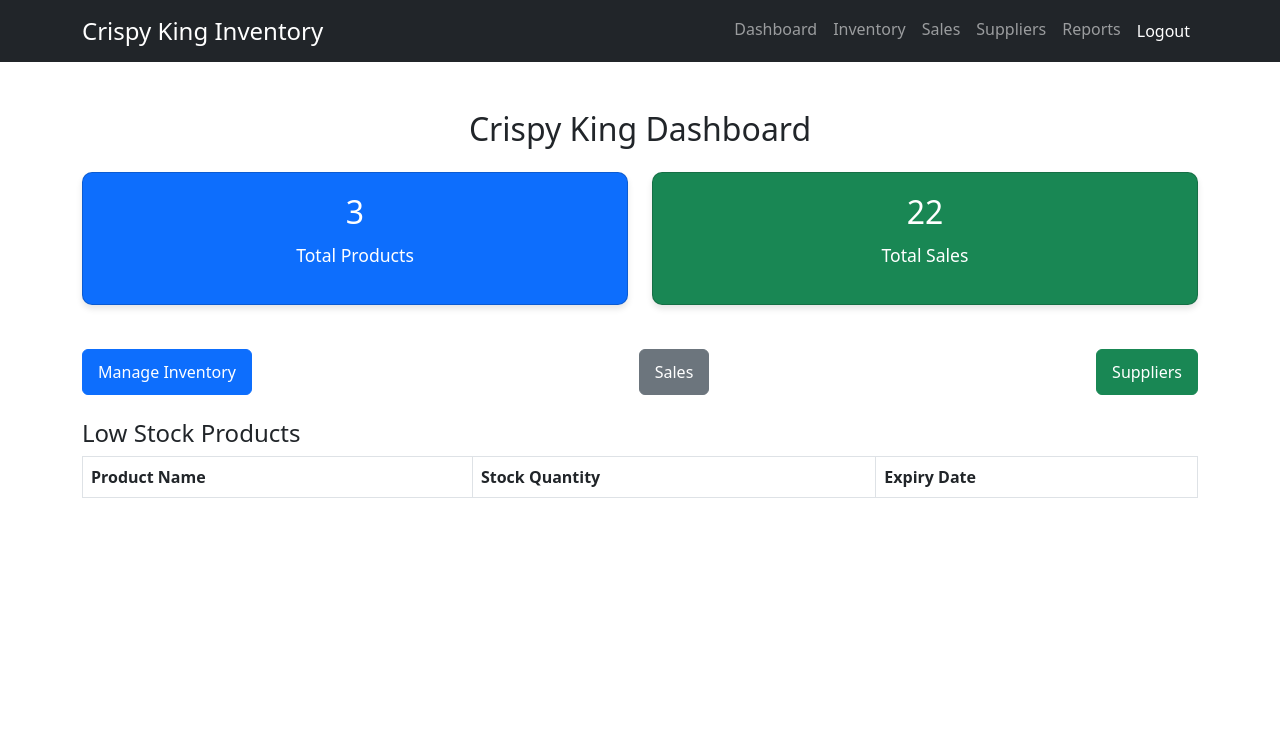
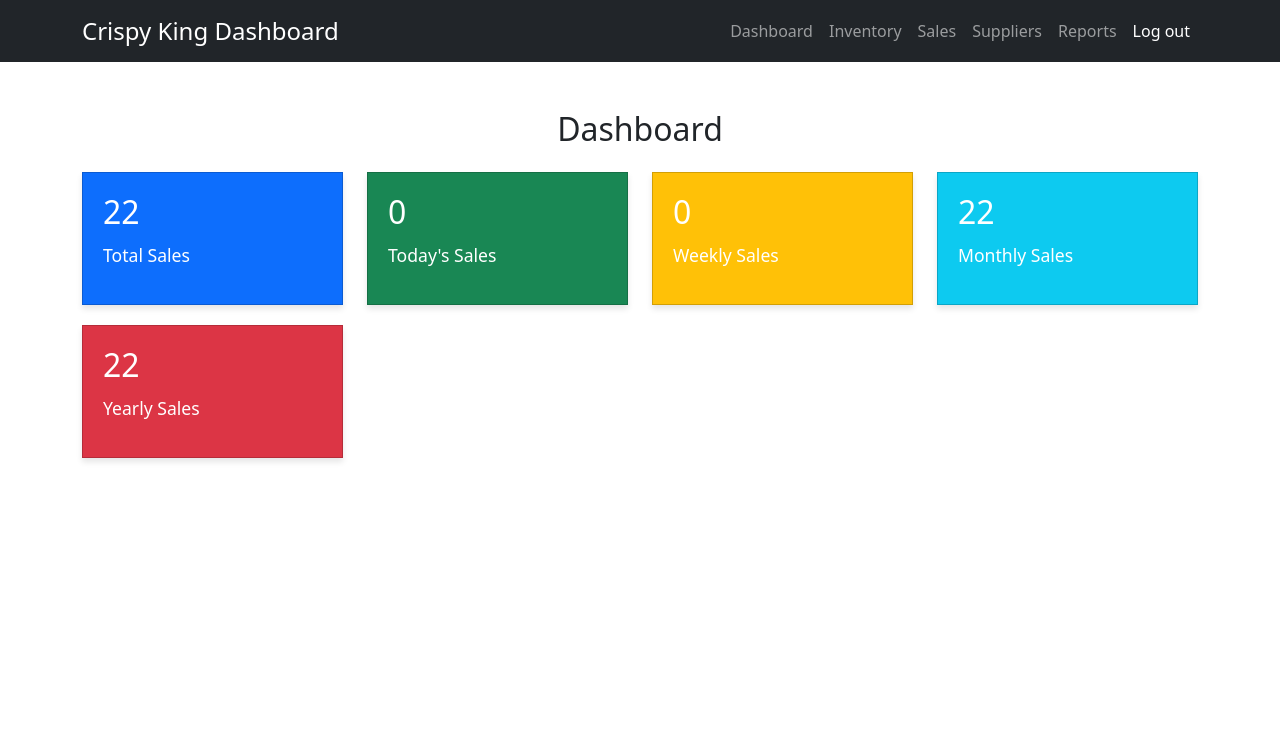
Before and after one commit to condradopaningkamotjd234/SS7-IT2-CRISPY-KING-INVENTORY-AND-STOCK-MANAGEMENT-SYSTEM, a PHP site: page /dashboard.php in a window 1280 px wide. Shown: the top 738 px of the page. Run offline with PHP 8.4, Linux system fonts and the light colour scheme; the visitor is signed in with stand-in values (Sample User, id 1); data comes from the database, SQL or seed files in the repository; lists and menus that the app fills with data are empty.

Commit message:
Pending changes exported from your codespace

```diff
--- a/htdocs/dashboard.php
+++ b/htdocs/dashboard.php
@@ -1,21 +1,29 @@
 <?php
     include "db.php";
-    ini_set('display_errors', 1);
-    error_reporting(E_ALL);
     session_start();
 
-    // Check if the user is logged in
     if (!isset($_SESSION['username'])) {
         header("Location: login.php");
         exit();
     }
 
-    // Get total counts
-    $total_products = $conn->query("SELECT COUNT(*) AS count FROM Products")->fetch_assoc()['count'];
+    ini_set('display_errors', 1);
+    error_reporting(E_ALL);
+
+    // Get total sales
     $total_sales = $conn->query("SELECT SUM(quantity_sold) AS count FROM Sales")->fetch_assoc()['count'];
 
-    // Get low stock products
-    $low_stock = $conn->query("SELECT * FROM Products WHERE stock_quantity <= 5");
+    // Get today's sales
+    $today_sales = $conn->query("SELECT SUM(quantity_sold) AS count FROM Sales WHERE DATE(sale_date) = CURDATE()")->fetch_assoc()['count'];
+
+    // Get weekly sales
+    $weekly_sales = $conn->query("SELECT SUM(quantity_sold) AS count FROM Sales WHERE YEARWEEK(sale_date, 1) = YEARWEEK(CURDATE(), 1)")->fetch_assoc()['count'];
+
+    // Get monthly sales
+    $monthly_sales = $conn->query("SELECT SUM(quantity_sold) AS count FROM Sales WHERE YEAR(sale_date) = YEAR(CURDATE()) AND MONTH(sale_date) = MONTH(CURDATE())")->fetch_assoc()['count'];
+
+    // Get yearly sales
+    $yearly_sales = $conn->query("SELECT SUM(quantity_sold) AS count FROM Sales WHERE YEAR(sale_date) = YEAR(CURDATE())")->fetch_assoc()['count'];
 ?>
 
 <!DOCTYPE html>
@@ -28,9 +36,10 @@
     <style>
         .card {
             box-shadow: 0px 4px 6px rgba(0, 0, 0, 0.1);
-            border-radius: 10px;
+            border-radius: 0; /* Change border-radius to 0 for box shape */
             padding: 20px;
             margin-bottom: 20px;
+            text-align: left; /* Align text to the left */
         }
         .card h3 {
             font-size: 2em;
@@ -38,11 +47,6 @@
         }
         .card p {
             font-size: 1.1em;
-        }
-        .btn {
-            width: auto;
-            padding: 10px 15px;
-            font-size: 1rem;
         }
         .navbar-brand {
             font-size: 1.5rem;
@@ -56,7 +60,7 @@
 
 <nav class="navbar navbar-expand-lg navbar-dark bg-dark">
     <div class="container">
-        <a class="navbar-brand" href="dashboard.php">Crispy King Inventory</a>
+        <a class="navbar-brand" href="dashboard.php">Crispy King Dashboard</a>
         <button class="navbar-toggler" type="button" data-bs-toggle="collapse" data-bs-target="#navbarNav">
             <span class="navbar-toggler-icon"></span>
         </button>
@@ -67,58 +71,47 @@
                 <li class="nav-item"><a class="nav-link" href="sales.php">Sales</a></li>
                 <li class="nav-item"><a class="nav-link" href="suppliers.php">Suppliers</a></li>
                 <li class="nav-item"><a class="nav-link" href="reports.php">Reports</a></li>
-                <li class="nav-item"><a class="nav-link btn btn-danger text-white" href="logout.php">Logout</a></li>
+                <li class="nav-item"><a class="nav-link btn btn-danger text-white" href="logout.php">Log out</a></li>
             </ul>
         </div>
     </div>
 </nav>
 
 <div class="container mt-5">
-    <h2 class="text-center mb-4">Crispy King Dashboard</h2>
+    <h2 class="text-center mb-4">Dashboard</h2>
 
-    <div class="row text-center mb-4">
-        <!-- Total Products Card -->
-        <div class="col-md-6">
+    <div class="row mb-4"> <!-- Removed text-center class -->
+        <div class="col-md-3">
             <div class="card bg-primary text-white">
-                <h3><?php echo $total_products; ?></h3>
-                <p>Total Products</p>
-            </div>
-        </div>
-
-        <!-- Total Sales Card -->
-        <div class="col-md-6">
-            <div class="card bg-success text-white">
                 <h3><?php echo number_format($total_sales ?: 0); ?></h3>
                 <p>Total Sales</p>
             </div>
         </div>
+        <div class="col-md-3">
+            <div class="card bg-success text-white">
+                <h3><?php echo number_format($today_sales ?: 0); ?></h3>
+                <p>Today's Sales</p>
+            </div>
+        </div>
+        <div class="col-md-3">
+            <div class="card bg-warning text-white">
+                <h3><?php echo number_format($weekly_sales ?: 0); ?></h3>
+                <p>Weekly Sales</p>
+            </div>
+        </div>
+        <div class="col-md-3">
+            <div class="card bg-info text-white">
+                <h3><?php echo number_format($monthly_sales ?: 0); ?></h3>
+                <p>Monthly Sales</p>
+            </div>
+        </div>
+        <div class="col-md-3">
+            <div class="card bg-danger text-white">
+                <h3><?php echo number_format($yearly_sales ?: 0); ?></h3>
+                <p>Yearly Sales</p>
+            </div>
+        </div>
     </div>
-
-    <div class="d-flex justify-content-between mb-4">
-        <a href="inventory.php" class="btn btn-primary">Manage Inventory</a>
-        <a href="sales.php" class="btn btn-secondary">Sales</a>
-        <a href="suppliers.php" class="btn btn-success">Suppliers</a>
-    </div>
-
-    <h4>Low Stock Products</h4>
-    <table class="table table-bordered">
-        <thead>
-            <tr>
-                <th>Product Name</th>
-                <th>Stock Quantity</th>
-                <th>Expiry Date</th>
-            </tr>
-        </thead>
-        <tbody>
-            <?php while ($row = $low_stock->fetch_assoc()): ?>
-            <tr>
-                <td><?php echo htmlspecialchars($row['name']); ?></td>
-                <td class="text-danger"><?php echo htmlspecialchars($row['stock_quantity']); ?></td>
-                <td><?php echo htmlspecialchars($row['expiry_date']); ?></td>
-            </tr>
-            <?php endwhile; ?>
-        </tbody>
-    </table>
 </div>
 
 <footer class="bg-dark text-white text-center py-3 fixed-bottom">
--- a/htdocs/login.php
+++ b/htdocs/login.php
@@ -59,7 +59,7 @@ $_SESSION['csrf_token'] = bin2hex(random_bytes(32));
 <head>
     <meta charset="UTF-8">
     <meta name="viewport" content="width=device-width, initial-scale=1.0">
-    <title>Login</title>
+    <title>Login - Crispy King</title>
     <link href="https://cdn.jsdelivr.net/npm/bootstrap@5.3.0/dist/css/bootstrap.min.css" rel="stylesheet">
     <style>
         body {
@@ -98,7 +98,7 @@ $_SESSION['csrf_token'] = bin2hex(random_bytes(32));
 <div class="container">
     <div class="card mx-auto" style="max-width: 400px;">
         <div class="card-body">
-            <h3 class="text-center mb-4">Login</h3>
+            <h3 class="text-center mb-4">Log in</h3>
             <?php if (isset($error)) echo "<div class='alert alert-danger text-center'>$error</div>"; ?>
             <form method="POST" action="">
                 <input type="hidden" name="csrf_token" value="<?php echo $_SESSION['csrf_token']; ?>">
--- a/htdocs/sales.php
+++ b/htdocs/sales.php
@@ -72,7 +72,7 @@ $products = $conn->query("SELECT * FROM Products WHERE stock_quantity > 0");
                 <li class="nav-item"><a class="nav-link" href="sales.php">Sales</a></li>
                 <li class="nav-item"><a class="nav-link" href="suppliers.php">Suppliers</a></li>
                 <li class="nav-item"><a class="nav-link" href="reports.php">Reports</a></li>
-                <li class="nav-item"><a class="nav-link btn btn-danger text-white" href="logout.php">Logout</a></li>
+                <li class="nav-item"><a class="nav-link btn btn-danger text-white" href="logout.php">Log out</a></li>
             </ul>
         </div>
     </div>
```
Also changed, not shown: htdocs/index.php (+6 -19 lines), htdocs/inventory.php (+52 -12 lines), htdocs/reports.php (+4 -14 lines), htdocs/suppliers.php (+16 -43 lines), index.html (added, +16 -0 lines), script.js (added, +56 -0 lines), styles.css (+22 -0 lines).
